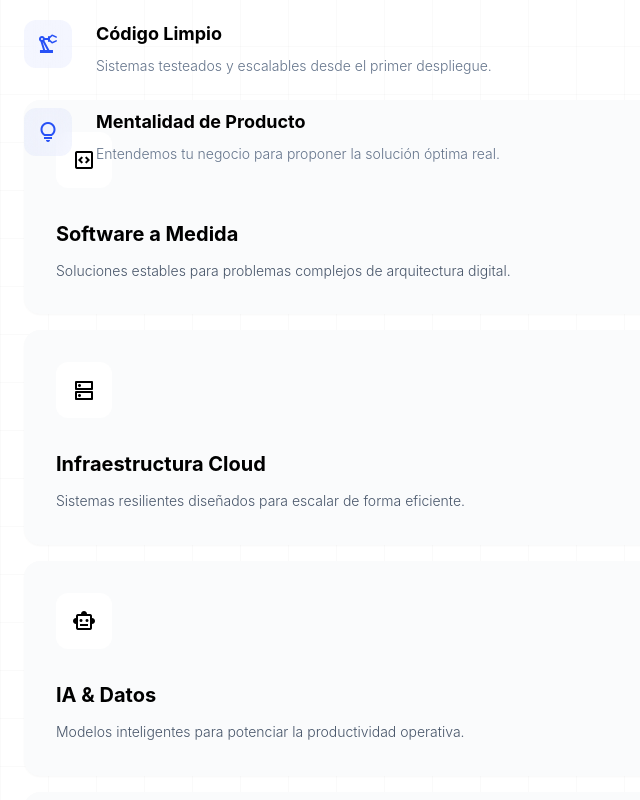
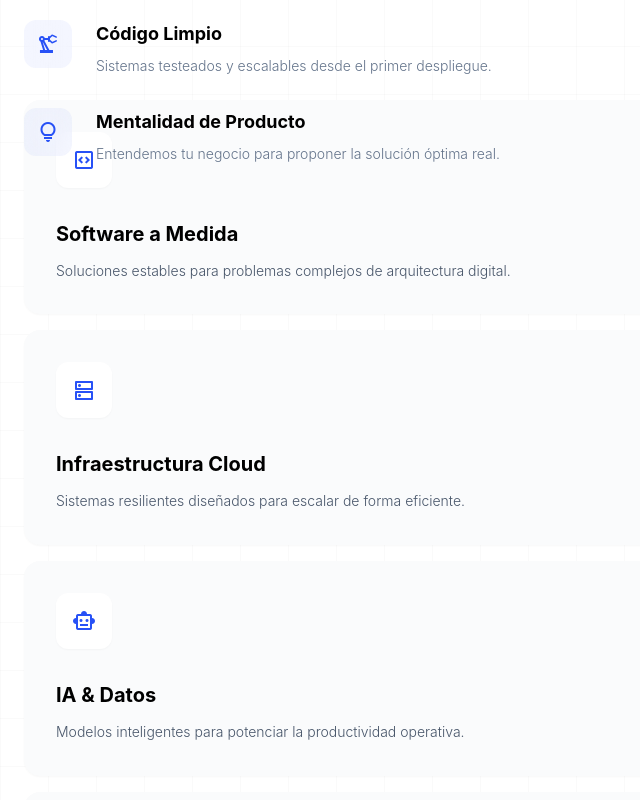
Before and after one commit to JoseMas68/lumicatech, a Next.js app: page / in a window 1280 px wide. Shown: the part 2760-3560 px from the top of the page, without its empty margins (0-640 px from the left). Built offline with nearby package versions, Linux system fonts and the light colour scheme; no server answers; the database is empty; a web font is replaced by a local one.

Commit message:
fix: Corregir legibilidad en hover de nav y sección enfoque

```diff
--- a/app/components/ApproachSection.tsx
+++ b/app/components/ApproachSection.tsx
@@ -99,9 +99,9 @@ export default function ApproachSection() {
                 whileInView={{ opacity: 1, y: 0 }}
                 viewport={{ once: true }}
                 transition={{ duration: 0.5, delay: idx * 0.15 }}
-                className={`bg-slate-50 dark:bg-[#0a0a0a] p-8 lg:p-10 rounded-2xl border border-slate-200 dark:border-white/10 hover:bg-white dark:hover:bg-primary/5 hover:border-primary/30 transition-all duration-300 hover:-translate-y-1 shadow-sm hover:shadow-xl hover:shadow-primary/10 group ${idx === 1 || idx === 3 ? 'sm:mt-8' : ''}`}
+                className={`bg-slate-50 dark:bg-[#0a0a0a] p-8 lg:p-10 rounded-2xl border border-slate-200 dark:border-white/10 hover:bg-slate-100 dark:hover:bg-primary/10 hover:border-primary/40 transition-all duration-300 hover:-translate-y-1 shadow-sm hover:shadow-xl hover:shadow-primary/10 group ${idx === 1 || idx === 3 ? 'sm:mt-8' : ''}`}
               >
-                <div className="w-14 h-14 rounded-xl bg-white dark:bg-primary/5 flex items-center justify-center mb-8 text-black dark:text-primary border border-slate-100 dark:border-primary/10 group-hover:bg-gradient-to-br group-hover:from-primary group-hover:to-primary-container group-hover:text-white group-hover:scale-110 transition-all duration-300">
+                <div className="w-14 h-14 rounded-xl bg-white dark:bg-primary/10 flex items-center justify-center mb-8 text-primary border border-slate-100 dark:border-primary/20 group-hover:bg-primary group-hover:text-white group-hover:scale-110 transition-all duration-300 shadow-sm">
                   <span
                     className="material-symbols-outlined text-2xl font-light"
                     style={{ fontVariationSettings: "'FILL' 0" }}
--- a/app/components/Header.tsx
+++ b/app/components/Header.tsx
@@ -75,12 +75,11 @@ export default function Header() {
             <img src={logoSrc} alt="LumicaTech" className="h-8 md:h-11 w-auto" />
           </Link>
 
-          {/* Desktop Menu */}
           <div className="hidden md:flex items-center gap-12">
-            <Link href="/#projects" className="text-on-surface-variant font-headline tracking-tight transition-colors duration-200 hover:text-primary-container">Proyectos</Link>
-            <Link href="/#services" className="text-on-surface-variant font-headline tracking-tight transition-colors duration-200 hover:text-primary-container">Servicios</Link>
-            <Link href="/#approach" className="text-on-surface-variant font-headline tracking-tight transition-colors duration-200 hover:text-primary-container">Filosofía</Link>
-            <a href="/#contact" className="text-on-surface-variant font-headline tracking-tight transition-colors duration-200 hover:text-primary-container">Contacto</a>
+            <Link href="/#projects" className="text-on-surface-variant font-headline tracking-tight transition-colors duration-200 hover:text-primary">Proyectos</Link>
+            <Link href="/#services" className="text-on-surface-variant font-headline tracking-tight transition-colors duration-200 hover:text-primary">Servicios</Link>
+            <Link href="/#approach" className="text-on-surface-variant font-headline tracking-tight transition-colors duration-200 hover:text-primary">Filosofía</Link>
+            <a href="/#contact" className="text-on-surface-variant font-headline tracking-tight transition-colors duration-200 hover:text-primary">Contacto</a>
           </div>
 
           {/* Right Actions */}
@@ -91,7 +90,7 @@ export default function Header() {
                 className="relative w-12 h-12 rounded-lg bg-surface-container border border-outline-variant/20 transition-all flex items-center justify-center group hover:bg-surface-container-high hover:border-primary-container/50"
                 aria-label="Toggle theme"
               >
-                <span className="material-symbols-outlined text-lg text-on-surface-variant group-hover:text-primary-container transition-colors duration-200">
+                <span className="material-symbols-outlined text-lg text-on-surface-variant group-hover:text-primary transition-colors duration-200">
                   {theme === 'dark' ? 'light_mode' : 'dark_mode'}
                 </span>
               </button>
```
